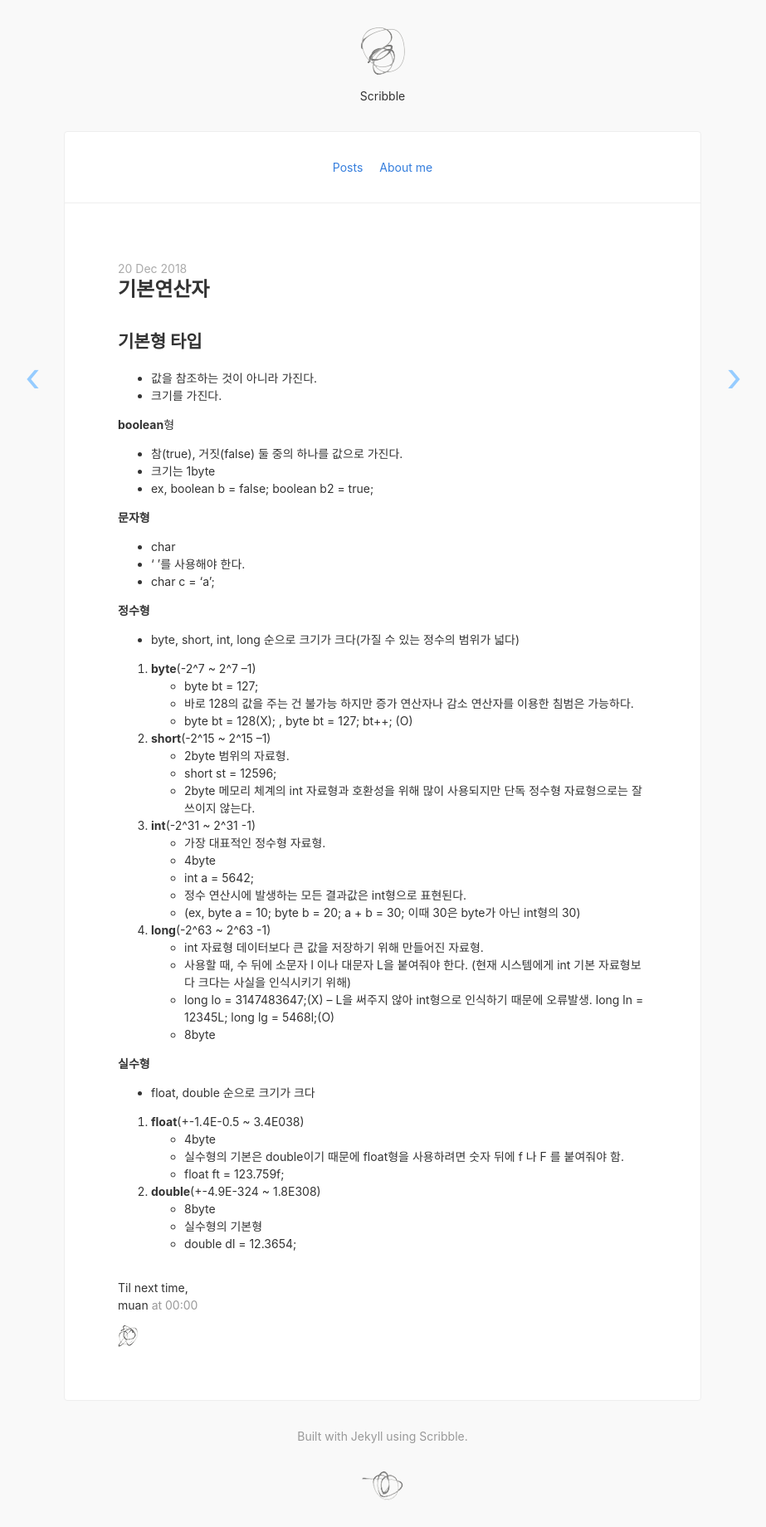
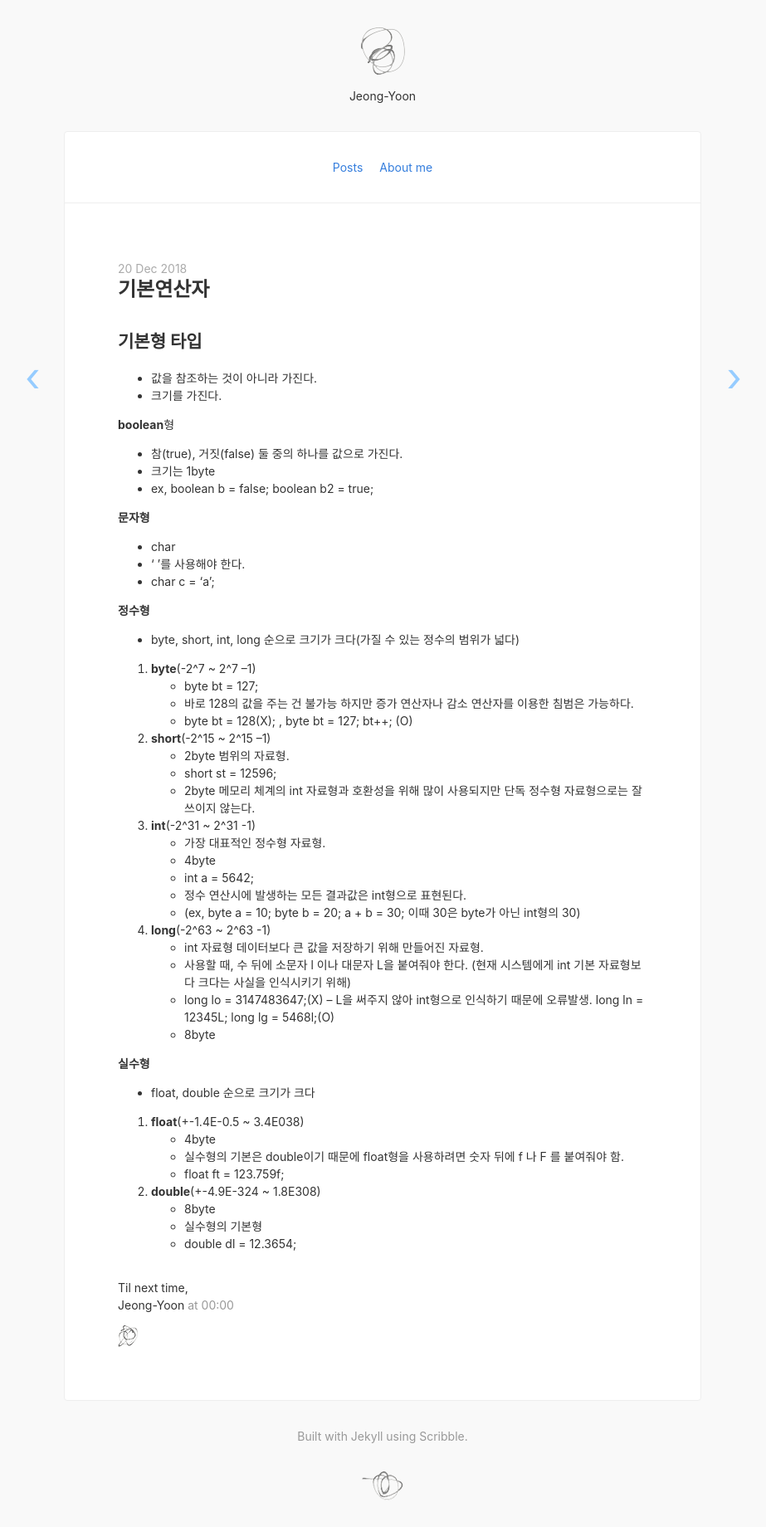
Before and after one commit to Jeong-Yoon/Jeong-Yoon.github.io, a Jekyll site: the page built from _posts/2018-12-20-기본연산자.md, in a window 1280 px wide. Shown: the whole page at 83% size, without its empty margins (179-1102 px from the left). Built offline with Jekyll 4.4.1, drawn with Linux system fonts in a browser that asks for light colours; nearby versions of some CDN libraries.

Commit message:
Update _config.yml

```diff
--- a/_config.yml
+++ b/_config.yml
@@ -1,8 +1,8 @@
 # ----------- CONFIGURABLE START -----------
-title:            "Scribble"
-description:      "Such theme, very cool."
-url:              http://scribble.muan.co # Site url, without a slash at the end.
-signoff:          "muan" # Your name
+title:            "Jeong-Yoon"
+description:      "-"
+url:              http://Jeong-Yoon.github.io # Site url, without a slash at the end.
+signoff:          "Jeong-Yoon" # Your name
 facebook_appid:   # APP ID for like button, remove from /_includes/share.html if unwanted.
 google_analytics: # Set tracking, remove from /javascripts/basic.js if unwanted.
 share:            false # Turn on twitter and facebook share buttons
```
